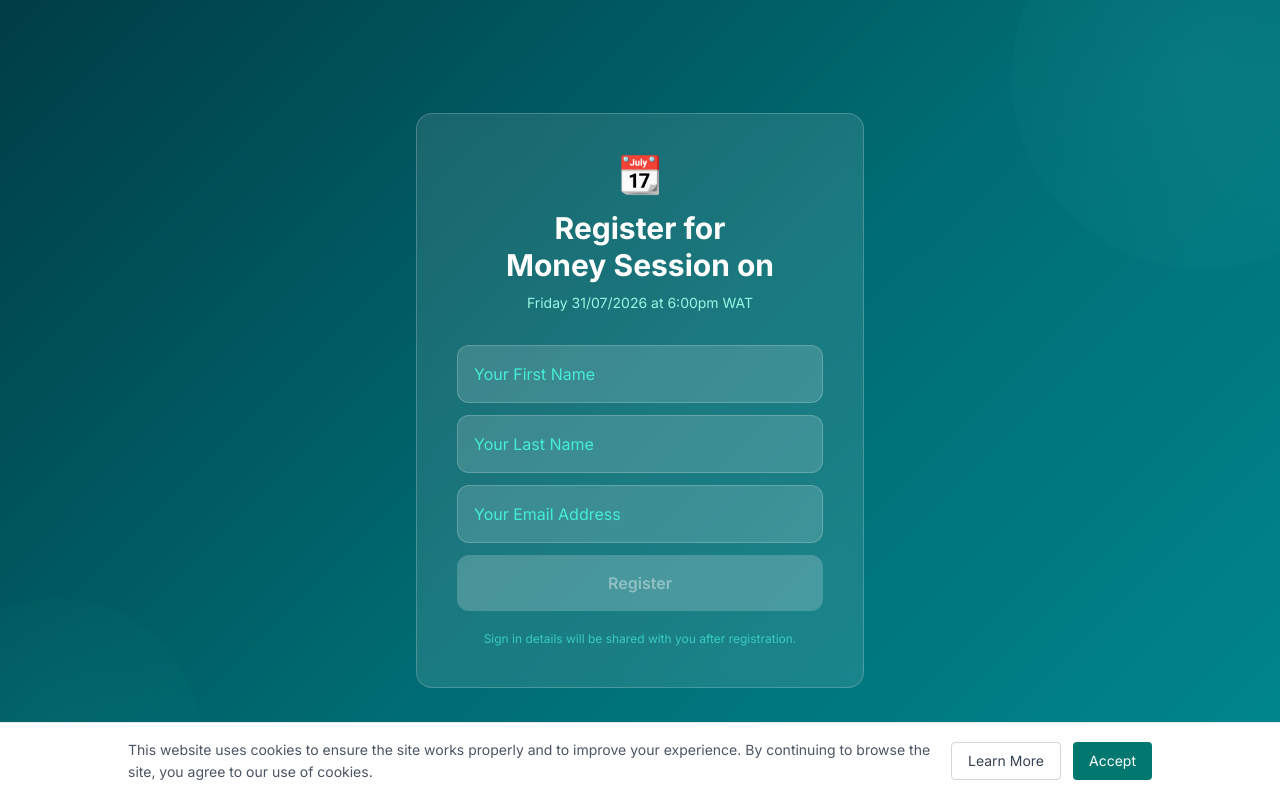
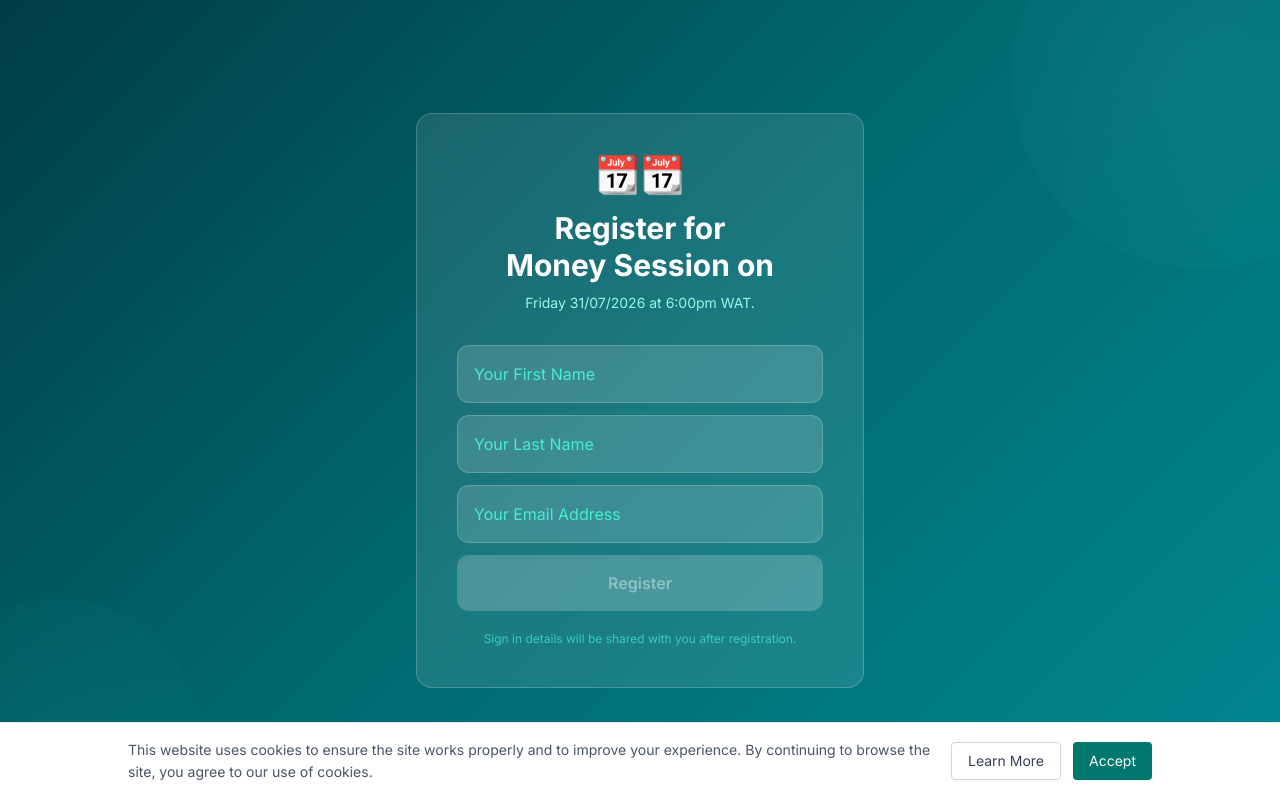
Before and after one commit to apunu-inc/mindthenaira, a React (Vite) app: page /register-for-money-session in a window 1280 px wide. Built offline with nearby package versions, Linux system fonts and the light colour scheme.

Commit message:
MoneySession: Fixed calender issue

```diff
--- a/src/pages/MoneySession.jsx
+++ b/src/pages/MoneySession.jsx
@@ -109,13 +109,13 @@ export default function MoneySession() {
         ) : (
           <div className="bg-white/10 backdrop-blur-sm border border-white/20 rounded-2xl p-8 md:p-10">
             <div className="text-center mb-8">
-              <div className="text-4xl mb-4"> 📆 </div>
+              <div className="text-4xl mb-4"> 📆📆 </div>
               <h1 className="text-white text-2xl sm:text-3xl font-bold leading-tight">
                 Register for <br />
                 Money Session on <br />
               </h1>
               <p className="text-teal-200 text-sm mt-2">
-                Friday 31/07/2026 at 6:00pm WAT
+                Friday 31/07/2026 at 6:00pm WAT.
               </p>
             </div>
 
```
